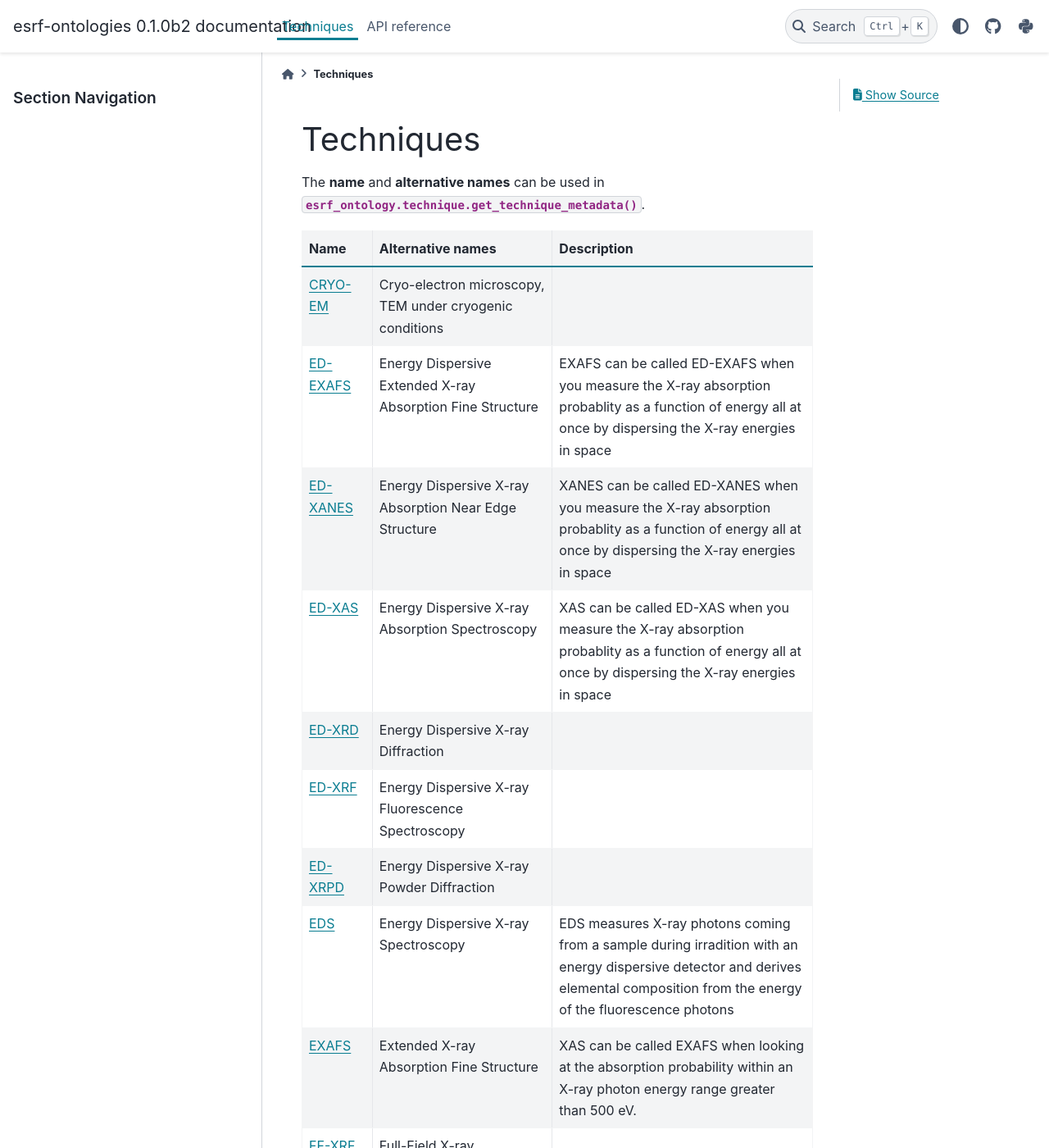
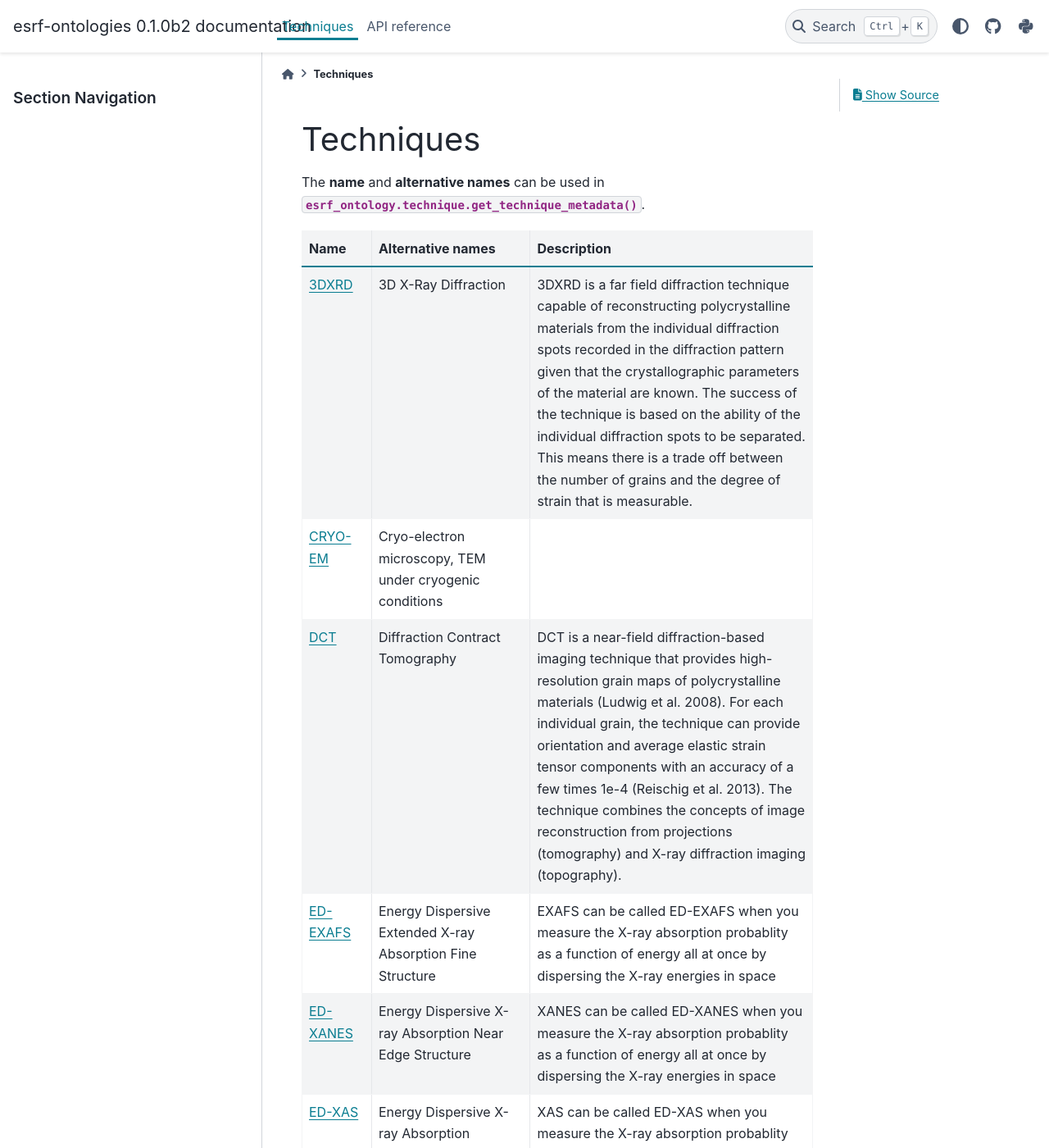
Before and after one commit to pan-ontologies/esrf-ontologies, a Sphinx documentation site: the page built from doc/techniques.rst, in a window 1280 px wide and 1400 px high. Shown: the whole window at 82% size. Built offline with Sphinx 7.4.7 and the PyData theme 0.15.4, drawn with Linux system fonts in a browser that asks for light colours; some of the changed text lies outside the part shown.

Commit message:
add 3DXRD and DCT and remove explicit technique subclassing

```diff
--- a/doc/techniques.rst
+++ b/doc/techniques.rst
@@ -5,23 +5,25 @@ Techniques
 
 The **name** and **alternative names** can be used in :meth:`esrf_ontology.technique.get_technique_metadata`.
 
-===========================================================  ==============================================================================================================================  ========================================================================================================================================================================================================================================================================================================
-Name                                                         Alternative names                                                                                                               Description
-===========================================================  ==============================================================================================================================  ========================================================================================================================================================================================================================================================================================================
+===========================================================  ===============================================================================================================================  ====================================================================================================================================================================================================================================================================================================================================================================================================================================================================
+Name                                                         Alternative names                                                                                                                Description
+===========================================================  ===============================================================================================================================  ====================================================================================================================================================================================================================================================================================================================================================================================================================================================================
+`3DXRD <http://purl.org/pan-science/ESRFET#3DXRD>`_          3D X-Ray Diffraction                                                                                                             3DXRD is a far field diffraction technique capable of reconstructing polycrystalline materials from the individual diffraction spots recorded in the diffraction pattern given that the crystallographic parameters of the material are known. The success of the technique is based on the ability of the individual diffraction spots to be separated. This means there is a trade off between the number of grains and the degree of strain that is measurable.
 `CRYO-EM <http://purl.org/pan-science/ESRFET#CRYO-EM>`_      Cryo-electron microscopy, TEM under cryogenic conditions
-`ED-EXAFS <http://purl.org/pan-science/ESRFET#ED-EXAFS>`_    Energy Dispersive Extended X-ray Absorption Fine Structure                                                                      EXAFS can be called ED-EXAFS when you measure the X-ray absorption probablity as a function of energy all at once by dispersing the X-ray energies in space
-`ED-XANES <http://purl.org/pan-science/ESRFET#ED-XANES>`_    Energy Dispersive X-ray Absorption Near Edge Structure                                                                          XANES can be called ED-XANES when you measure the X-ray absorption probablity as a function of energy all at once by dispersing the X-ray energies in space
-`ED-XAS <http://purl.org/pan-science/ESRFET#ED-XAS>`_        Energy Dispersive X-ray Absorption Spectroscopy                                                                                 XAS can be called ED-XAS when you measure the X-ray absorption probablity as a function of energy all at once by dispersing the X-ray energies in space
+`DCT <http://purl.org/pan-science/ESRFET#DCT>`_              Diffraction Contract Tomography                                                                                                  DCT is a near-field diffraction-based imaging technique that provides high-resolution grain maps of polycrystalline materials (Ludwig et al. 2008). For each individual grain, the technique can provide orientation and average elastic strain tensor components with an accuracy of a few times 1e-4 (Reischig et al. 2013). The technique combines the concepts of image reconstruction from projections (tomography) and X-ray diffraction imaging (topography).
+`ED-EXAFS <http://purl.org/pan-science/ESRFET#ED-EXAFS>`_    Energy Dispersive Extended X-ray Absorption Fine Structure                                                                       EXAFS can be called ED-EXAFS when you measure the X-ray absorption probablity as a function of energy all at once by dispersing the X-ray energies in space
+`ED-XANES <http://purl.org/pan-science/ESRFET#ED-XANES>`_    Energy Dispersive X-ray Absorption Near Edge Structure                                                                           XANES can be called ED-XANES when you measure the X-ray absorption probablity as a function of energy all at once by dispersing the X-ray energies in space
+`ED-XAS <http://purl.org/pan-science/ESRFET#ED-XAS>`_        Energy Dispersive X-ray Absorption Spectroscopy                                                                                  XAS can be called ED-XAS when you measure the X-ray absorption probablity as a function of energy all at once by dispersing the X-ray energies in space
 `ED-XRD <http://purl.org/pan-science/ESRFET#ED-XRD>`_        Energy Dispersive X-ray Diffraction
 `ED-XRF <http://purl.org/pan-science/ESRFET#ED-XRF>`_        Energy Dispersive X-ray Fluorescence Spectroscopy
 `ED-XRPD <http://purl.org/pan-science/ESRFET#ED-XRPD>`_      Energy Dispersive X-ray Powder Diffraction
-`EDS <http://purl.org/pan-science/ESRFET#EDS>`_              Energy Dispersive X-ray Spectroscopy                                                                                            EDS measures X-ray photons coming from a sample during irradition  with an energy dispersive detector and derives elemental composition from the energy of the fluorescence photons
-`EXAFS <http://purl.org/pan-science/ESRFET#EXAFS>`_          Extended X-ray Absorption Fine Structure                                                                                        XAS can be called EXAFS when looking at the absorption probability within an X-ray photon energy range greater than 500 eV.
+`EDS <http://purl.org/pan-science/ESRFET#EDS>`_              Energy Dispersive X-ray Spectroscopy                                                                                             EDS measures X-ray photons coming from a sample during irradition  with an energy dispersive detector and derives elemental composition from the energy of the fluorescence photons
+`EXAFS <http://purl.org/pan-science/ESRFET#EXAFS>`_          Extended X-ray Absorption Fine Structure                                                                                         XAS can be called EXAFS when looking at the absorption probability within an X-ray photon energy range greater than 500 eV.
 `FF-XRF <http://purl.org/pan-science/ESRFET#FF-XRF>`_        Full-Field X-ray Fluorescence Imaging
 `FTIR <http://purl.org/pan-science/ESRFET#FTIR>`_            Fourier Transform Infrared Spectroscopy
 `GISAXS <http://purl.org/pan-science/ESRFET#GISAXS>`_        Grazing Incidence Small Angle X-ray Scattering
-`HERFD-XAS <http://purl.org/pan-science/ESRFET#HERFD-XAS>`_  High-Energy Resolution Fluorescence Detected X-ray Absorption Spectrscopy, HERFD, High-Energy Resolution Fluorescence Detected
-`HR-XRPD <http://purl.org/pan-science/ESRFET#HR-XRPD>`_      High-Resolution X-ray Powder Diffraction                                                                                        Like XRPD but with a high resolution in Q-space (or d-spacing).
+`HERFD-XAS <http://purl.org/pan-science/ESRFET#HERFD-XAS>`_  High-Energy Resolution Fluorescence Detected X-ray Absorption Spectroscopy, HERFD, High-Energy Resolution Fluorescence Detected
+`HR-XRPD <http://purl.org/pan-science/ESRFET#HR-XRPD>`_      High-Resolution X-ray Powder Diffraction                                                                                         Like XRPD but with a high resolution in Q-space (or d-spacing).
 `LDDC-XAS <http://purl.org/pan-science/ESRFET#LDDS-XAS>`_    Laser-Driven Dynamic Compression X-ray Absorption Spectroscopy, Laser-Driven Shock Compression X-ray Absorption Spectroscopy
 `MACRO-XRF <http://purl.org/pan-science/ESRFET#MACRO-XRF>`_  Scanning Macro X-ray fluorescence
 `MICRO-XRF <http://purl.org/pan-science/ESRFET#MICRO-XRF>`_  Scanning Micro X-ray fluorescence
@@ -31,26 +33,26 @@ Name                                                         Alternative names
 `PIXE <http://purl.org/pan-science/ESRFET#PIXE>`_            Particle Induced X-ray Emission
 `RIXS <http://purl.org/pan-science/ESRFET#RIXS>`_            Resonant Inelastic X-ray Scattering
 `SAXS <http://purl.org/pan-science/ESRFET#SAXS>`_            Small-Angle X-ray Scattering
-`SCXRD <http://purl.org/pan-science/ESRFET#SCXRD>`_          Single crystal X-ray diffraction, SC-XRD, SCD, SXRD                                                                             Single crystal X-ray diffraction measured the diffraction from a single crystal to determine its crystal structure.
-`SSX <http://purl.org/pan-science/ESRFET#SSX>`_              Serial Synchrotron Crystallography                                                                                              Like SCXRD but instead of measuring the same crystal under different orientations we measure many individual crystals with random orientation.
-`TEM <http://purl.org/pan-science/ESRFET#TEM>`_              Transmission Electron Microscopy                                                                                                Transmission imaging of samples with electrons
+`SCXRD <http://purl.org/pan-science/ESRFET#SCXRD>`_          Single crystal X-ray diffraction, SC-XRD, SCD, SXRD                                                                              Single crystal X-ray diffraction measured the diffraction from a single crystal to determine its crystal structure.
+`SSX <http://purl.org/pan-science/ESRFET#SSX>`_              Serial Synchrotron Crystallography                                                                                               Like SCXRD but instead of measuring the same crystal under different orientations we measure many individual crystals with random orientation.
+`TEM <http://purl.org/pan-science/ESRFET#TEM>`_              Transmission Electron Microscopy                                                                                                 Transmission imaging of samples with electrons
 `TFY-XAS <http://purl.org/pan-science/ESRFET#TFY-XAS>`_      Total Fluorescence Yield X-ray Absorption Spectroscopy
 `TXRF <http://purl.org/pan-science/ESRFET#TXRF>`_            Total Reflection X-ray Fluorescence
 `USAXS <http://purl.org/pan-science/ESRFET#USAXS>`_          Ultra-Small Angle X-ray Scattering
 `WAXS <http://purl.org/pan-science/ESRFET#WAXS>`_            Wide-angle X-ray Scattering
-`WDS <http://purl.org/pan-science/ESRFET#WDS>`_              Wavelength Dispersive X-ray Spectroscopy                                                                                        WDS measures X-ray photons coming from a sample during irradition with a wavelength dispersive detector and derives elemental composition from the energy of the fluorescence photons
-`XANES <http://purl.org/pan-science/ESRFET#XANES>`_          X-ray Absorption Near Edge Structure                                                                                            XAS can be called XANES when looking  at the absorption probability within an X-ray photon energy range smaller than 500 eV.
-`XAS <http://purl.org/pan-science/ESRFET#XAS>`_              X-ray Absorption Spectroscopy                                                                                                   XAS measures a signal related to the X-ray absorption probability (could be fluorescence, photon electrons, auger electrons, all electrons, transmission) as function of the incomming X-ray photon energy. X-rays are absorbed by atomic core excitation (remove and core-shell electron from an atom).
+`WDS <http://purl.org/pan-science/ESRFET#WDS>`_              Wavelength Dispersive X-ray Spectroscopy                                                                                         WDS measures X-ray photons coming from a sample during irradition with a wavelength dispersive detector and derives elemental composition from the energy of the fluorescence photons
+`XANES <http://purl.org/pan-science/ESRFET#XANES>`_          X-ray Absorption Near Edge Structure                                                                                             XAS can be called XANES when looking  at the absorption probability within an X-ray photon energy range smaller than 500 eV.
+`XAS <http://purl.org/pan-science/ESRFET#XAS>`_              X-ray Absorption Spectroscopy                                                                                                    XAS measures a signal related to the X-ray absorption probability (could be fluorescence, photon electrons, auger electrons, all electrons, transmission) as function of the incomming X-ray photon energy. X-rays are absorbed by atomic core excitation (remove and core-shell electron from an atom).
 `XDMR <http://purl.org/pan-science/ESRFET#XDMR>`_            X-ray Detected Magnetic Resonance
 `XES <http://purl.org/pan-science/ESRFET#XES>`_              X-ray Emission Spectroscopy
-`XFCT <http://purl.org/pan-science/ESRFET#XFCT>`_            X-ray Fluorescence Tomography                                                                                                   XRF under different sample orientations
+`XFCT <http://purl.org/pan-science/ESRFET#XFCT>`_            X-ray Fluorescence Tomography                                                                                                    XRF under different sample orientations
 `XLD <http://purl.org/pan-science/ESRFET#XLD>`_              X-ray Linear Dichroism
 `XMCD <http://purl.org/pan-science/ESRFET#XMCD>`_            X-ray Magnetic Circular Dichroism
 `XMLD <http://purl.org/pan-science/ESRFET#XMLD>`_            X-ray Magnetic Linear Dichroism
 `XMχD <http://purl.org/pan-science/ESRFET#XMχD>`_            X-ray MagnetoChiral Dichroism
 `XNCD <http://purl.org/pan-science/ESRFET#XNCD>`_            X-ray Natural Circular Dichroism
-`XRD <http://purl.org/pan-science/ESRFET#XRD>`_              X-ray diffraction                                                                                                               X-ray diffraction measured the diffraction from a crystalline sample to determine the crystal structure, molecular structure, multi-phase identification and composition, ...
-`XRF <http://purl.org/pan-science/ESRFET#XRF>`_              X-ray Fluorescence Spectroscopy                                                                                                 XRF measures X-ray photons coming from a sample during irradition with X-rays and derives elemental composition from the energy of the fluorescence photons
-`XRPD <http://purl.org/pan-science/ESRFET#XRPD>`_            X-ray Powder Diffraction                                                                                                        X-ray powder diffraction measured the diffraction from a powder to determine the crystal structure or multi-phase identifiaction and composition.
+`XRD <http://purl.org/pan-science/ESRFET#XRD>`_              X-ray diffraction                                                                                                                X-ray diffraction measured the diffraction from a crystalline sample to determine the crystal structure, molecular structure, multi-phase identification and composition, ...
+`XRF <http://purl.org/pan-science/ESRFET#XRF>`_              X-ray Fluorescence Spectroscopy                                                                                                  XRF measures X-ray photons coming from a sample during irradition with X-rays and derives elemental composition from the energy of the fluorescence photons
+`XRPD <http://purl.org/pan-science/ESRFET#XRPD>`_            X-ray Powder Diffraction                                                                                                         X-ray powder diffraction measured the diffraction from a powder to determine the crystal structure or multi-phase identifiaction and composition.
 `XRS <http://purl.org/pan-science/ESRFET#XRS>`_              X-ray Raman Scattering
-===========================================================  ==============================================================================================================================  ========================================================================================================================================================================================================================================================================================================
+===========================================================  ===============================================================================================================================  ====================================================================================================================================================================================================================================================================================================================================================================================================================================================================
```
Also changed, not shown: CONTRIBUTING.md (+28 -0 lines), 3 other files.
